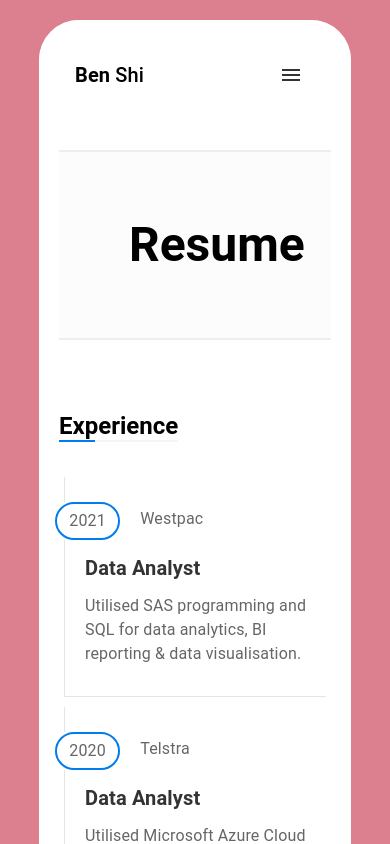
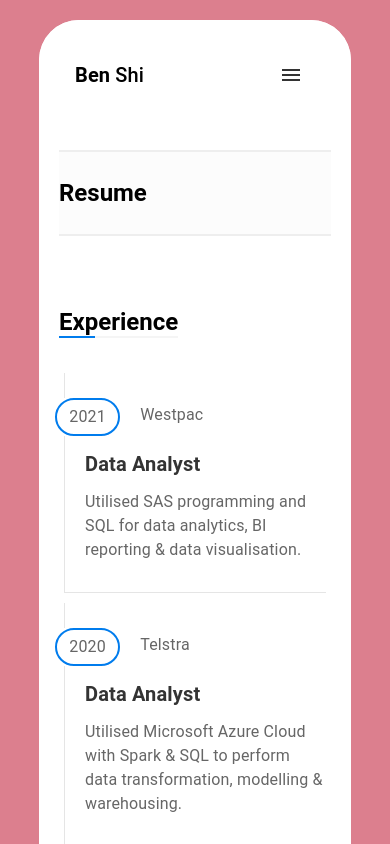
Before and after one commit to bennyoppa/porfolio, a React (Create React App) app: page /resume in a window 390 px wide. Shown: the top 844 px of the page. Built offline with nearby package versions, Linux system fonts and the light colour scheme.

Commit message:
updated font size

```diff
--- a/src/pages/Resume/Resume.tsx
+++ b/src/pages/Resume/Resume.tsx
@@ -2,6 +2,7 @@ import React, { useContext } from "react";
 import { makeStyles, createStyles, Theme } from "@material-ui/core/styles";
 import Typography from "@material-ui/core/Typography";
 import Grid from "@material-ui/core/Grid";
+import Hidden from "@material-ui/core/Hidden";
 
 import WithPage from "../../hocs/WithPage";
 import { RootContext } from "../../context/RootContext";
@@ -12,10 +13,13 @@ import SkillCard from "../../components/SkillCard/SkillCard";
 const useStyles = makeStyles((theme: Theme) =>
   createStyles({
     heading: {
-      padding: "65px 70px",
+      padding: "65px 0",
       backgroundColor: "#fcfcfc",
       borderTop: "2px solid #eee",
       borderBottom: "2px solid #eee",
+      [theme.breakpoints.down("sm")]: {
+        padding: "25px 0",
+      },
     },
     eduExpSection: {
       paddingTop: 20,
@@ -73,9 +77,16 @@ const Resume = (props: any) => {
   return (
     <div>
       <section className={classes.heading}>
-        <Typography variant="h3">
-          <b>{heading}</b>
-        </Typography>
+        <Hidden smDown>
+          <Typography variant="h3">
+            <b>{heading}</b>
+          </Typography>
+        </Hidden>
+        <Hidden smUp>
+          <Typography variant="h5">
+            <b>{heading}</b>
+          </Typography>
+        </Hidden>
       </section>
       <section className={classes.eduExpSection}>
         <Grid container>
```
